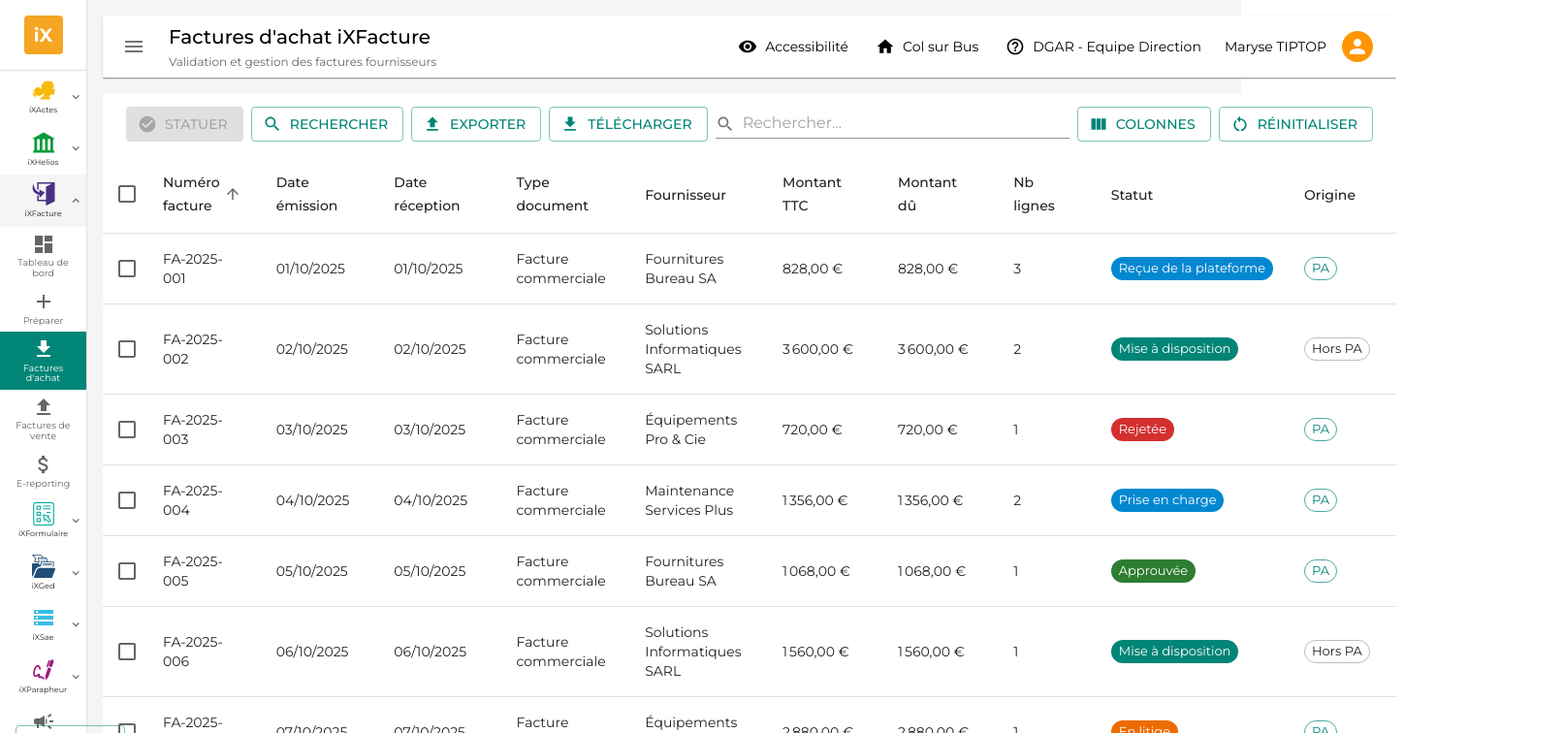
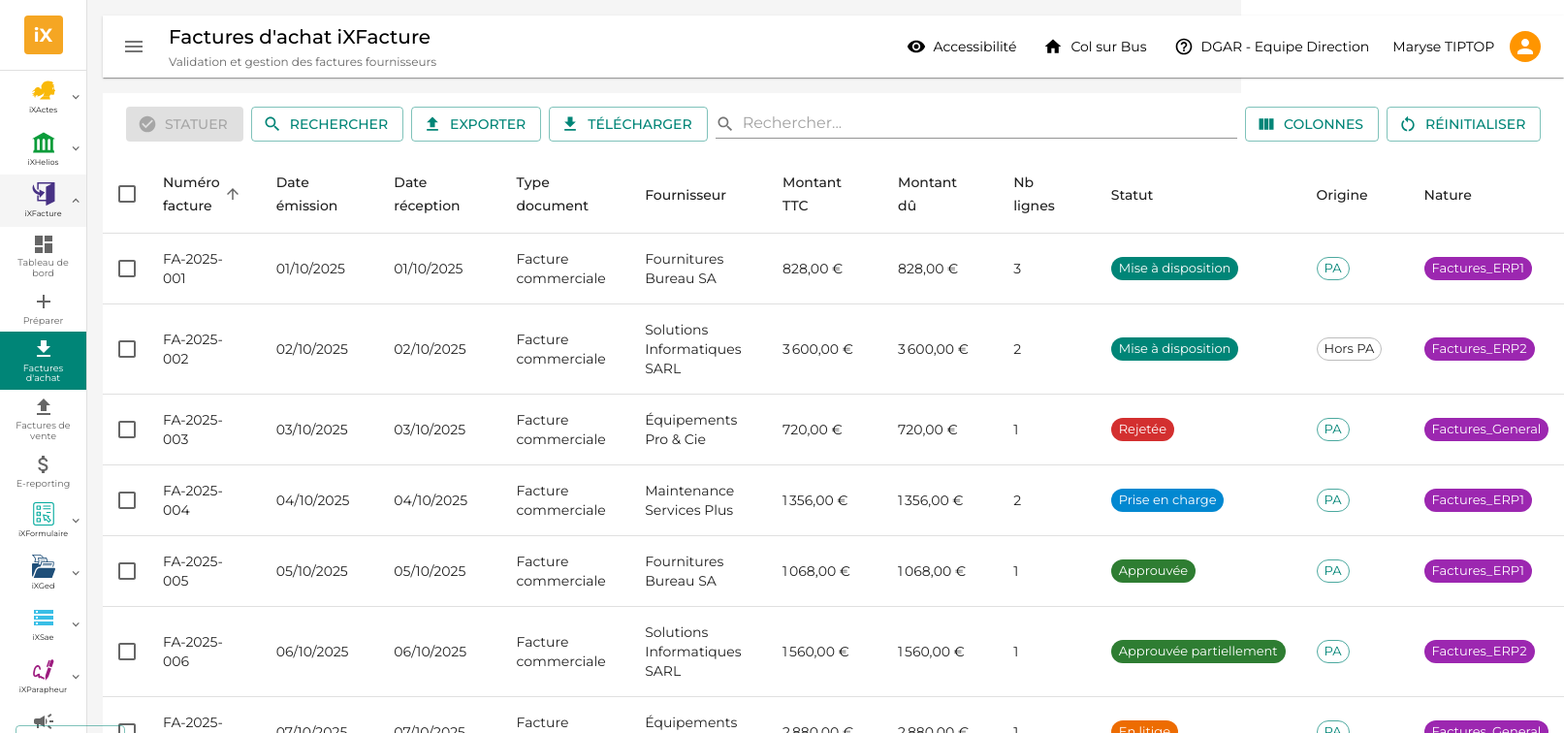
Before and after one commit to Saelian/maquettes_mui, a React (Vite) app: page /factures-achat-ixfacture in a window 1280 px wide. Shown: the top 756 px of the page at 97% size, 1613 px wide, since content can reach past the window. Built offline with nearby package versions, Linux system fonts and the light colour scheme.

Commit message:
Factures Achats - Ajout routage nature

```diff
--- a/src/maquettes/FacturesAchatiXfacture.tsx
+++ b/src/maquettes/FacturesAchatiXfacture.tsx
@@ -67,11 +67,15 @@ type StatutFacture = StatutTechnique | StatutMetier;
 // Type pour l'origine de la facture
 type OrigineFacture = 'PA' | 'Hors PA';
 
+// Type pour la nature de la facture
+type NatureFacture = 'Factures_ERP1' | 'Factures_ERP2' | 'Factures_General';
+
 // Interface pour une facture d'achat conforme EN16931 + statuts métiers
 interface FactureAchat extends FactureElectronique {
   id: string;
   statut: StatutFacture;
   origine: OrigineFacture; // PA = Plateforme Agréée, Hors PA = Canal tiers
+  nature: NatureFacture; // Nature de routage de la facture
   dateReception?: string; // Date de réception par l'acheteur (format YYYYMMDD)
 }
 
@@ -102,7 +106,7 @@ const TYPE_DOCUMENT_LABELS: Record<string, string> = {
 
 // Colonnes disponibles pour le tableau - Conformes EN16931
 interface Colonne {
-  id: 'numero' | 'dateEmission' | 'dateReception' | 'typeDocument' | 'vendeur' | 'montantTTC' | 'montantDu' | 'devise' | 'nombreLignes' | 'statut' | 'origine';
+  id: 'numero' | 'dateEmission' | 'dateReception' | 'typeDocument' | 'vendeur' | 'montantTTC' | 'montantDu' | 'devise' | 'nombreLignes' | 'statut' | 'origine' | 'nature';
   label: string;
   codeBT: string;
   visible: boolean;
@@ -208,8 +212,9 @@ const facturesAchatFictives: FactureAchat[] = [
       montantDu: 828.0,
       detailsTVA: [{ codeCategorie: 'S', taux: 20, montantBase: 690.0, montantTVA: 138.0 }],
     },
-    statut: 'Reçue de la plateforme',
+    statut: 'Mise à disposition',
     origine: 'PA',
+    nature: 'Factures_ERP1',
   },
   {
     id: '2',
@@ -236,6 +241,7 @@ const facturesAchatFictives: FactureAchat[] = [
     },
     statut: 'Mise à disposition',
     origine: 'Hors PA',
+    nature: 'Factures_ERP2',
   },
   {
     id: '3',
@@ -261,6 +267,7 @@ const facturesAchatFictives: FactureAchat[] = [
     },
     statut: 'Rejetée',
     origine: 'PA',
+    nature: 'Factures_General',
   },
   {
     id: '4',
@@ -287,6 +294,7 @@ const facturesAchatFictives: FactureAchat[] = [
     },
     statut: 'Prise en charge',
     origine: 'PA',
+    nature: 'Factures_ERP1',
   },
   {
     id: '5',
@@ -312,6 +320,7 @@ const facturesAchatFictives: FactureAchat[] = [
     },
     statut: 'Approuvée',
     origine: 'PA',
+    nature: 'Factures_ERP1',
   },
   {
     id: '6',
@@ -335,8 +344,9 @@ const facturesAchatFictives: FactureAchat[] = [
       montantDu: 1560.0,
       detailsTVA: [{ codeCategorie: 'S', taux: 20, montantBase: 1300.0, montantTVA: 260.0 }],
     },
-    statut: 'Mise à disposition',
-    origine: 'Hors PA',
+    statut: 'Approuvée partiellement',
+    origine: 'PA',
+    nature: 'Factures_ERP2',
   },
   {
     id: '7',
@@ -362,6 +372,7 @@ const facturesAchatFictives: FactureAchat[] = [
     },
     statut: 'En litige',
     origine: 'PA',
+    nature: 'Factures_General',
   },
   {
     id: '8',
@@ -387,6 +398,7 @@ const facturesAchatFictives: FactureAchat[] = [
     },
     statut: 'Suspendue',
     origine: 'PA',
+    nature: 'Factures_ERP1',
   },
   {
     id: '9',
@@ -412,6 +424,7 @@ const facturesAchatFictives: FactureAchat[] = [
     },
     statut: 'Refusée',
     origine: 'PA',
+    nature: 'Factures_ERP1',
   },
   {
     id: '10',
@@ -437,6 +450,7 @@ const facturesAchatFictives: FactureAchat[] = [
     },
     statut: 'Paiement transmis',
     origine: 'PA',
+    nature: 'Factures_ERP2',
   },
 ];
 
@@ -453,6 +467,7 @@ const colonnesParDefaut: Colonne[] = [
   { id: 'nombreLignes', label: 'Nb lignes', codeBT: 'BG-25', visible: true, sortable: true },
   { id: 'statut', label: 'Statut', codeBT: '-', visible: true, sortable: true },
   { id: 'origine', label: 'Origine', codeBT: '-', visible: true, sortable: true },
+  { id: 'nature', label: 'Nature', codeBT: '-', visible: true, sortable: true },
 ];
 
 // Historique fictif pour une facture
@@ -519,6 +534,20 @@ const metadonneesFictives: Metadonnee[] = [
     options: ['Fonctionnement', 'Investissement', 'Sous-traitance', 'Honoraires'],
   },
 ];
+
+// Fonction pour obtenir le numéro de règle de routage selon la nature
+const obtenirNumeroRegle = (nature: NatureFacture): string => {
+  switch (nature) {
+    case 'Factures_ERP1':
+      return '1';
+    case 'Factures_ERP2':
+      return '2';
+    case 'Factures_General':
+      return '3';
+    default:
+      return '-';
+  }
+};
 
 // Fonction pour obtenir les statuts métiers disponibles selon le statut actuel
 // Les statuts techniques (Reçue de la plateforme, Mise à disposition, Rejetée) ne sont pas dans la liste
@@ -779,6 +808,10 @@ const FacturesAchatiXfacture = () => {
       case 'origine':
         valeurA = a.origine;
         valeurB = b.origine;
+        break;
+      case 'nature':
+        valeurA = a.nature;
+        valeurB = b.nature;
         break;
       default:
         valeurA = '';
@@ -1135,6 +1168,14 @@ const FacturesAchatiXfacture = () => {
                                   variant="outlined"
                                 />
                               );
+                            case 'nature':
+                              return (
+                                <Chip
+                                  label={facture.nature}
+                                  color="secondary"
+                                  size="small"
+                                />
+                              );
                             case 'numero':
                               return facture.numero;
                             default:
@@ -1474,6 +1515,27 @@ const FacturesAchatiXfacture = () => {
                         Cette facture a été réceptionnée par un canal tiers (courrier papier, mail, API) et non via une plateforme agréée. Elle ne fera donc pas l'objet de mise à jour de statuts sur la plateforme agréée.
                       </Alert>
                     )}
+                  </Paper>
+
+                  {/* Nature de la facture */}
+                  <Paper elevation={2} sx={{ p: 2 }}>
+                    <Typography variant="h6" gutterBottom>
+                      Nature de la facture
+                    </Typography>
+                    <Divider sx={{ mb: 2 }} />
+                    <Box sx={{ display: 'flex', alignItems: 'center', gap: 2 }}>
+                      <Typography variant="body2" color="text.secondary">
+                        Cette facture a été routée vers la nature :
+                      </Typography>
+                      <Chip
+                        label={factureSelectionnee?.nature}
+                        color="secondary"
+                        size="medium"
+                      />
+                    </Box>
+                    <Alert severity="info" sx={{ mt: 2 }}>
+                      Le routage vers cette nature a été effectué automatiquement par la Règle #{factureSelectionnee?.nature ? obtenirNumeroRegle(factureSelectionnee.nature) : '-'}, configurée par un administrateur.
+                    </Alert>
                   </Paper>
 
                   {/* Historique de la facture */}
```
